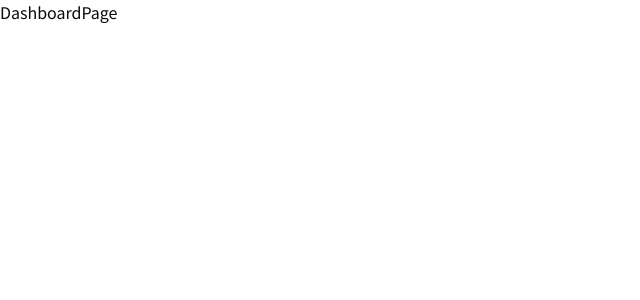
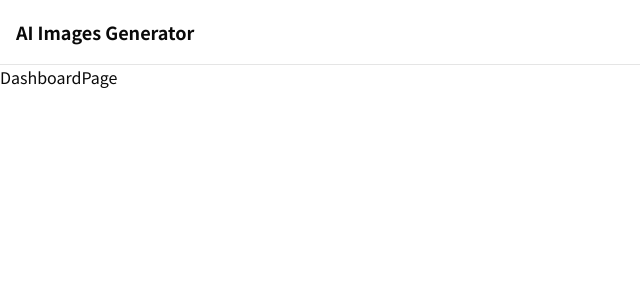
Before and after one commit to shingoasou-0804/oshin-genai-saas, a Next.js app in the folder genai-saas/: page /dashboard in a window 1280 px wide. Shown: the top 300 px of the page, without its empty margins (0-640 px from the left). Built offline with nearby package versions, Linux system fonts and the light colour scheme.

Commit message:
add dashboard layout

```diff
--- /dev/null
+++ b/genai-saas/src/app/(dashboard)/dashboard/layout.tsx
@@ -0,0 +1,32 @@
+import Link from "next/link";
+
+
+export default function DashboardRootLayout({
+  children,
+}: Readonly<{
+  children: React.ReactNode;
+}>) {
+  return (
+    <div>
+      {/* header */}
+      <header className="sticky top-0 z-40 border-b bg-background">
+        <div className="container flex items-center h-16 px-4">
+            <Link href="/">
+                <h1 className="text-lg font-bold">AI Images Generator</h1>
+            </Link>
+        </div>
+      </header>
+
+      {/* dashboard */}
+      <div>
+        {/* sidebar */}
+        <aside>
+            <div></div>
+        </aside>
+
+        {/* main contents */}
+        <main>{children}</main>
+      </div>
+    </div>
+  );
+}
```
